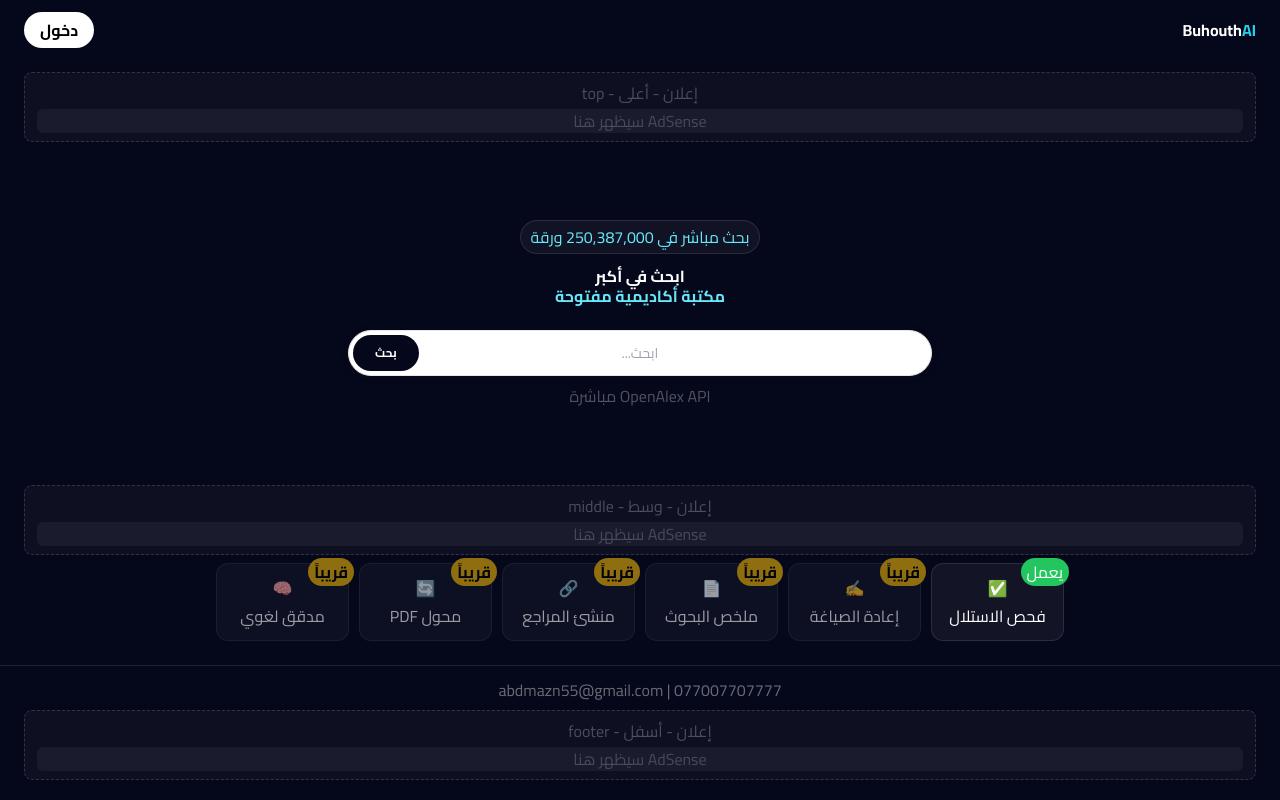
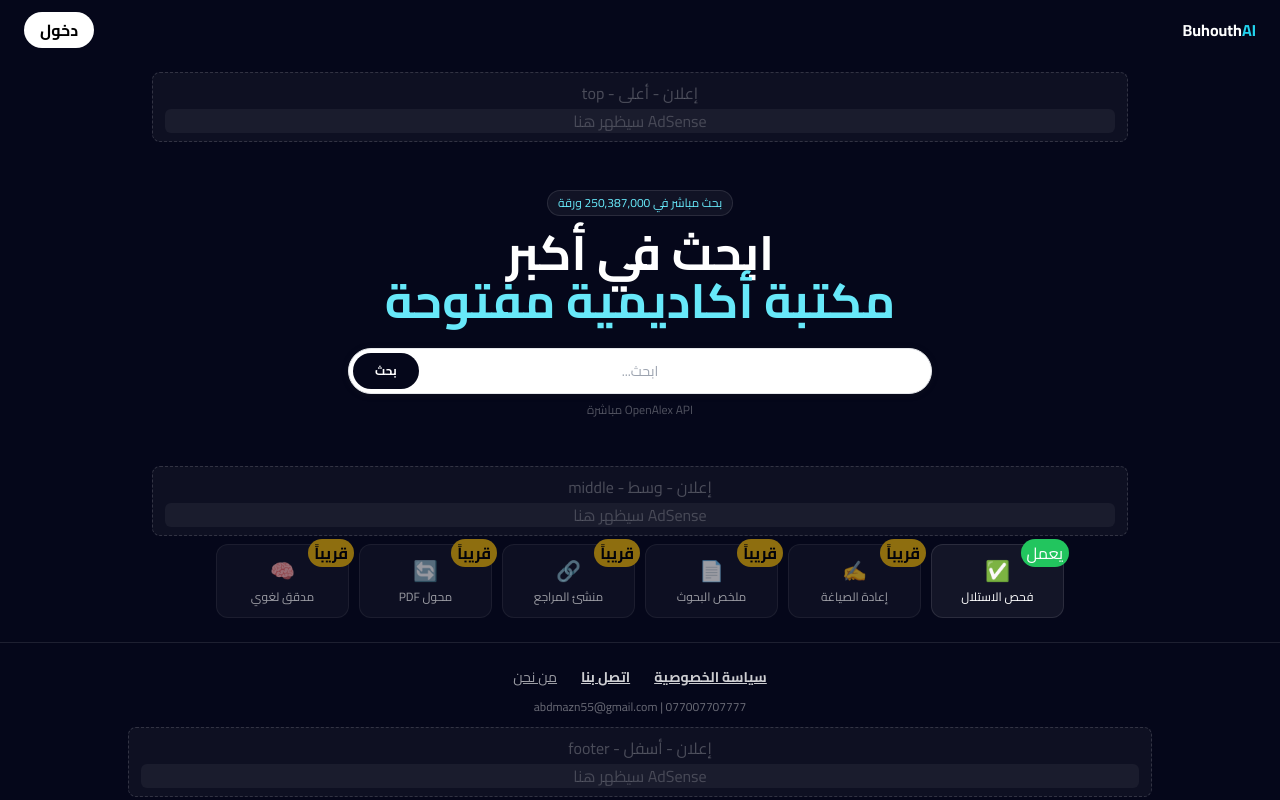
Before and after one commit to mahmoodabdm/buhouthal, a Next.js app: page / in a window 1280 px wide. Shown: the top 800 px of the page. Built offline with nearby package versions, Linux system fonts and the light colour scheme.

Commit message:
Update page.tsx

```diff
--- a/app/page.tsx
+++ b/app/page.tsx
@@ -59,7 +59,7 @@ export default function Page() {
   const [open, setOpen] = useState(false);
   const services = [
     { slug: "plagiarism", title: "فحص الاستلال", icon: "✅", active: true },
-    { slug: "paraphrase", title: "إعادة الصياغة", icon: "✍️", active: false },
+    { slug: "paraphrase", title: "إعادة الصياغة", icon: "✍", active: false },
     { slug: "summarizer", title: "ملخص البحوث", icon: "📄", active: false },
     { slug: "citation", title: "منشئ المراجع", icon: "🔗", active: false },
     { slug: "converter", title: "محول PDF", icon: "🔄", active: false },
@@ -69,34 +69,44 @@ export default function Page() {
   return (
     <main className="min-h-screen bg-[#05071a] text-white flex flex-col">
       <header className="flex items-center justify-between py-3 max-w-7xl mx-auto px-6 w-full">
-        <Link href="/" className="font-bold text-">Buhouth<span className="text-cyan-400">AI</span></Link>
-        <button onClick={() => setOpen(true)} className="text- bg-white text-black px-4 py-1.5 rounded-full font-bold">دخول</button>
+        <Link href="/" className="font-bold">Buhouth<span className="text-cyan-400">AI</span></Link>
+        <button onClick={() => setOpen(true)} className="bg-white text-black px-4 py-1.5 rounded-full font-bold">دخول</button>
       </header>
       <LoginModal isOpen={open} onClose={() => setOpen(false)} />
-      <div className="max-w- mx-auto w-full px-6 mt-1"><AdBanner slotId="top" label="أعلى" /></div>
+      <div className="max-w-5xl mx-auto w-full px-6 mt-1"><AdBanner slotId="top" label="أعلى" /></div>
 
       <section className="flex-1 flex flex-col items-center justify-center text-center px-6 py-10">
-        <div className="bg-white/5 border border-white/10 text-cyan-300 text- px-2.5 py-1 rounded-full mb-3">بحث مباشر في 250,387,000 ورقة</div>
-        <h1 className="text- md:text- font-bold leading-tight">ابحث في أكبر<br /><span className="text-cyan-300">مكتبة أكاديمية مفتوحة</span></h1>
+        <div className="bg-white/5 border border-white/10 text-cyan-300 text-xs px-2.5 py-1 rounded-full mb-3">بحث مباشر في 250,387,000 ورقة</div>
+        <h1 className="text-4xl md:text-5xl font-bold leading-tight">ابحث في أكبر<br /><span className="text-cyan-300">مكتبة أكاديمية مفتوحة</span></h1>
 
-        {/* هذا هو قياس كوكل الحقيقي 584px */}
         <div style={{width:'100%', maxWidth:'584px', margin:'24px auto 0 auto'}}>
           <SearchBarGoogle />
         </div>
 
-        <p className="text- text-white/30 mt-2">OpenAlex API مباشرة</p>
+        <p className="text-xs text-white/30 mt-2">OpenAlex API مباشرة</p>
       </section>
 
-      <div className="max-w- mx-auto w-full px-6"><AdBanner slotId="middle" label="وسط" /></div>
+      <div className="max-w-5xl mx-auto w-full px-6"><AdBanner slotId="middle" label="وسط" /></div>
       <section className="max-w-4xl mx-auto px-6 pb-6 w-full">
         <div className="grid grid-cols-3 md:grid-cols-6 gap-2.5">
           {services.map((s) => {
-            const Card = (<div className={`relative bg-white/[0.06] border border-white/10 p-3 rounded-xl text-center ${s.active? 'hover:bg-white/[0.10]' : 'opacity-60'}`}><div className="text- mb-1">{s.icon}</div><div className="text-">{s.title}</div>{!s.active && <div className="absolute -top-1.5 -right-1.5 bg-yellow-500 text-black text- px-1.5 py-0.5 rounded-full font-bold">قريباً</div>}{s.active && <div className="absolute -top-1.5 -right-1.5 bg-green-500 text-white text- px-1.5 py-0.5 rounded-full">يعمل</div>}</div>);
+            const Card = (<div className={`relative bg-white/[0.06] border border-white/10 p-3 rounded-xl text-center ${s.active? 'hover:bg-white/[0.10]' : 'opacity-60'}`}><div className="text-xl mb-1">{s.icon}</div><div className="text-xs">{s.title}</div>{!s.active && <div className="absolute -top-1.5 -right-1.5 bg-yellow-500 text-black text- px-1.5 py-0.5 rounded-full font-bold">قريباً</div>}{s.active && <div className="absolute -top-1.5 -right-1.5 bg-green-500 text-white text- px-1.5 py-0.5 rounded-full">يعمل</div>}</div>);
             return s.active? (<Link key={s.slug} href={`/services/${s.slug}`}>{Card}</Link>) : (<div key={s.slug} className="cursor-not-allowed">{Card}</div>);
           })}
         </div>
       </section>
-      <footer className="border-t border-white/10 py-3 text-center text- text-white/40 px-6"><p>abdmazn55@gmail.com | 077007707777</p><div className="max-w- mx-auto mt-2"><AdBanner slotId="footer" label="أسفل" /></div></footer>
+
+      {/* هذا الفوتر الجديد اللي راح يظهر على الشاشة */}
+      <footer className="border-t border-white/10 py-6 text-center px-6 bg-[#05071a]">
+        <div className="flex justify-center gap-6 mb-3 text-sm">
+          <Link href="/privacy" className="underline hover:text-white text-white/80 font-bold">سياسة الخصوصية</Link>
+          <Link href="/contact" className="underline hover:text-white text-white/80 font-bold">اتصل بنا</Link>
+          <Link href="/about" className="underline hover:text-white text-white/60">من نحن</Link>
+        </div>
+        <p className="text-white/40 text-xs">abdmazn55@gmail.com | 077007707777</p>
+        <div className="max-w-5xl mx-auto mt-3"><AdBanner slotId="footer" label="أسفل" /></div>
+        <p className="text- text-white/20 mt-2">© 2026 BuhouthAI - جميع الحقوق محفوظة</p>
+      </footer>
     </main>
   );
 }
```
